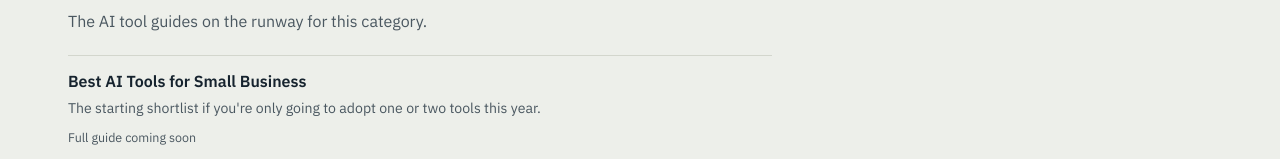
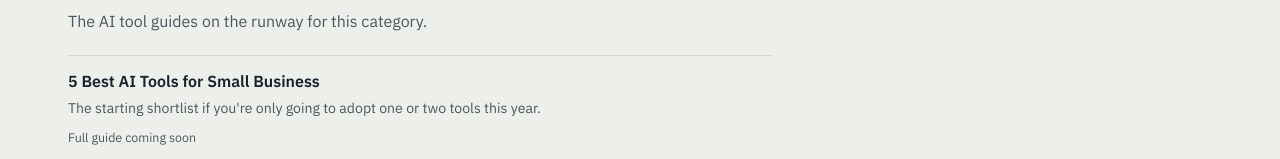
Before and after one commit to digitalcreationshq-maker/stackpilot-web-, a Next.js app: page /ai-tools in a window 1280 px wide. Shown: the part 422-581 px from the top of the page. Built offline with nearby package versions, Linux system fonts and the light colour scheme.

Commit message:
Update title of AI tools guide for small business

```diff
--- a/app/ai-tools/page.js
+++ b/app/ai-tools/page.js
@@ -9,7 +9,7 @@ export const metadata = {
 const SUBCATEGORIES = ['Writing', 'Video', 'Image', 'Marketing', 'Productivity', 'Automation'];
 
 const GUIDES = [
-  { title: 'Best AI Tools for Small Business', note: "The starting shortlist if you're only going to adopt one or two tools this year." },
+  { title: '5 Best AI Tools for Small Business', note: "The starting shortlist if you're only going to adopt one or two tools this year." },
   { title: 'Best AI Writing Tools', note: "For blog posts, ad copy and emails that don't read like they came from a template." },
   { title: 'Best AI Tools for Marketing', note: 'Campaign planning, copy and creative, without hiring an agency.' },
   { title: 'Best AI Tools for Entrepreneurs', note: 'The tools solo founders actually lean on day to day.' },
```
